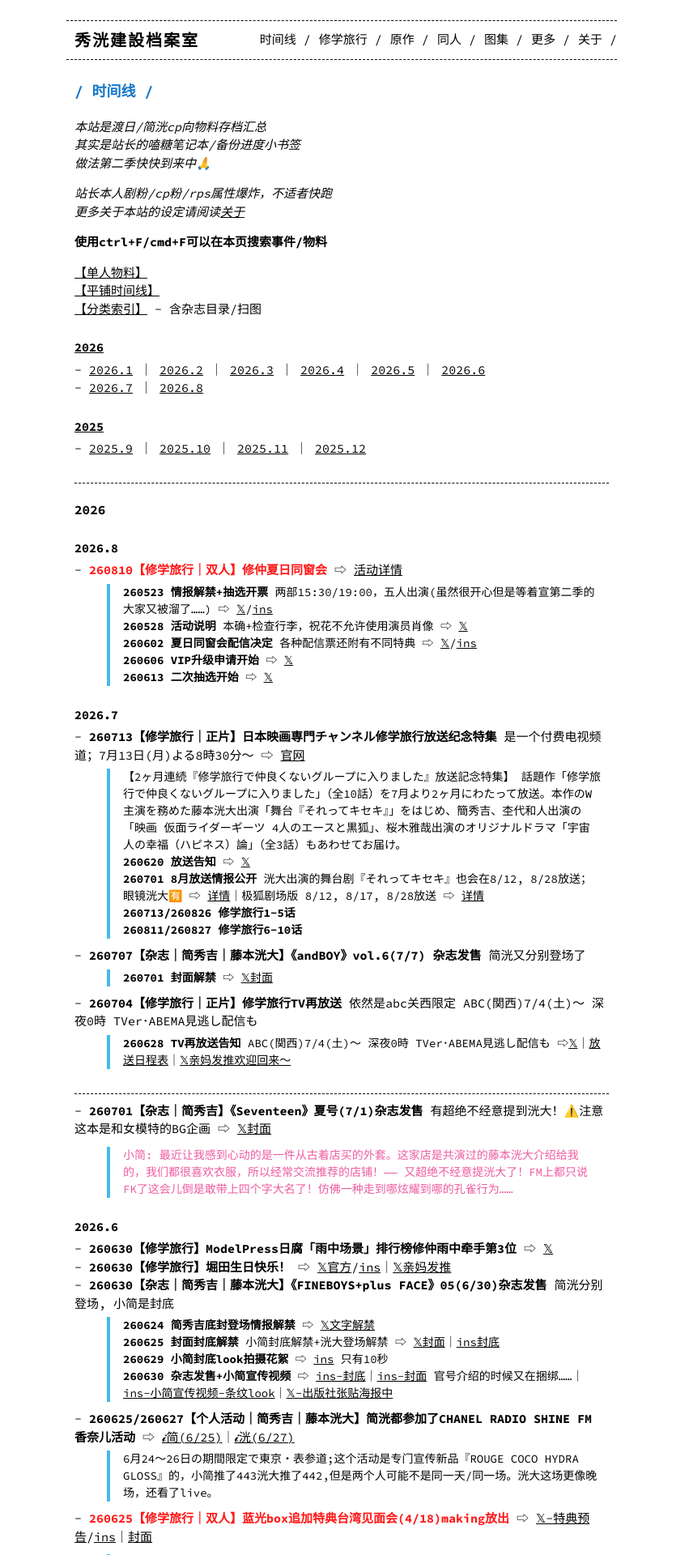
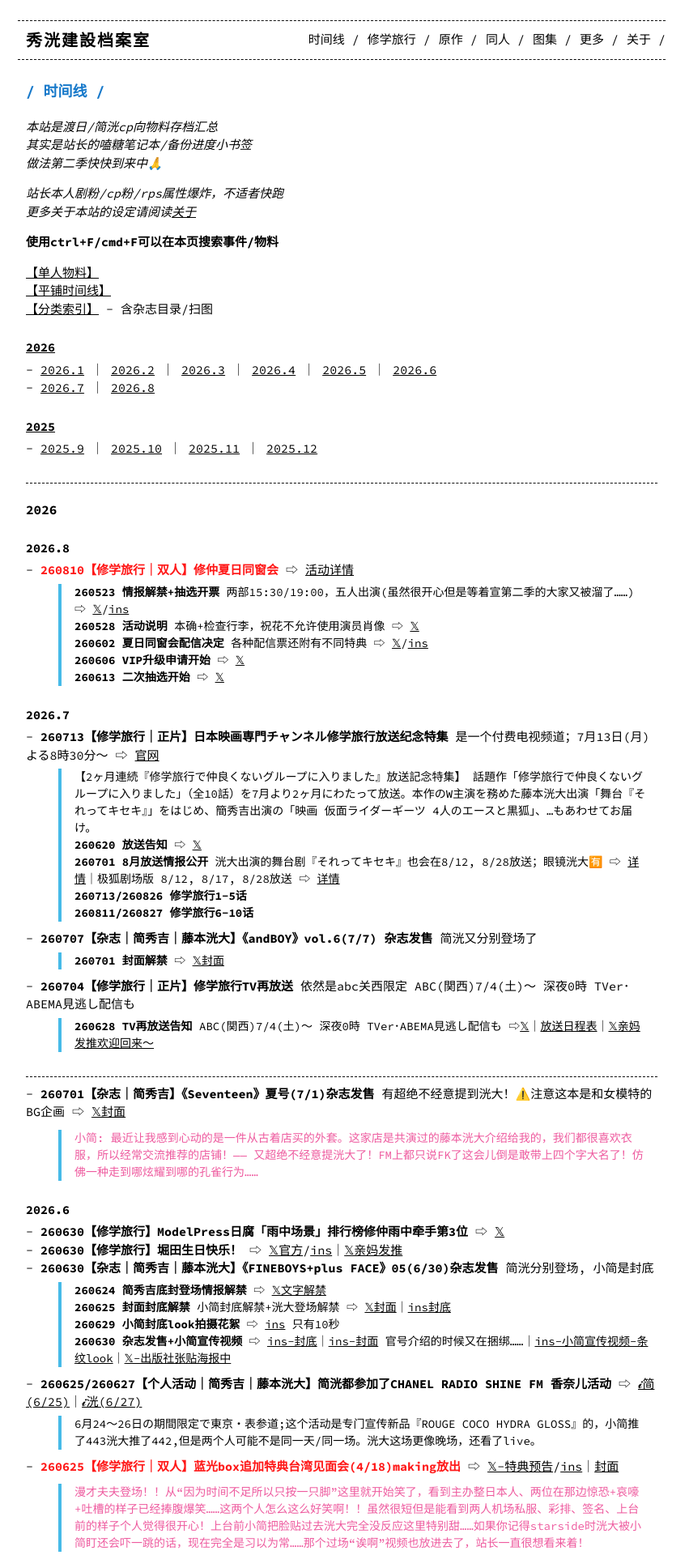
Before and after one commit to eri329/hidekou, a Jekyll site: the page built from index.md, in a window 1280 px wide. Shown: the top 1920 px of the page at 81% size, without its empty margins (218-1069 px from the left). Built offline with Jekyll 4.4.1, drawn with Linux system fonts in a browser that asks for light colours; comment, search, counter and statistics services are not loaded.

Commit message:
increase page width to 800px

```diff
--- a/_sass/base.scss
+++ b/_sass/base.scss
@@ -9,7 +9,7 @@ $base-font-size: 15px !default;
 $mobile-font-size: 16px !default;
 $base-line-height: 1.5 !default;
 $container-width: 100% !default;
-$container-max-width: 680px !default;
+$container-max-width: 800px !default; // 680px is the max width of the content area in the default Jekyll theme
 
 /**
  * Global
--- a/index.md
+++ b/index.md
@@ -49,7 +49,7 @@ permalink: /
 {: #jul2026}
 
 * **260713【修学旅行｜正片】日本映画専門チャンネル修学旅行放送纪念特集** 是一个付费电视频道；7月13日(月)よる8時30分～ ⇨ [官网](https://www.nihon-eiga.com/osusume/schooltrip/)
-    > 【2ヶ月連続『修学旅行で仲良くないグループに入りました』放送記念特集】 話題作「修学旅行で仲良くないグループに入りました」（全10話）を7月より2ヶ月にわたって放送。本作のW主演を務めた藤本洸大出演「舞台『それってキセキ』」をはじめ、簡秀吉、杢代和人出演の「映画 仮面ライダーギーツ 4人のエースと黒狐」、桜木雅哉出演のオリジナルドラマ「宇宙人の幸福（ハピネス）論」（全3話）もあわせてお届け。
+    > 【2ヶ月連続『修学旅行で仲良くないグループに入りました』放送記念特集】 話題作「修学旅行で仲良くないグループに入りました」（全10話）を7月より2ヶ月にわたって放送。本作のW主演を務めた藤本洸大出演「舞台『それってキセキ』」をはじめ、簡秀吉出演の「映画 仮面ライダーギーツ 4人のエースと黒狐」、...もあわせてお届け。
     > **260620 放送告知** ⇨ [𝕏](https://x.com/nihoneiga/status/2068134269550219618)
     > **260701 8月放送情报公开** 洸大出演的舞台剧『それってキセキ』也会在8/12, 8/28放送；眼镜洸大🈶 ⇨ [详情](https://www.nihon-eiga.com/program/detail/nh00030421_0001.html)｜极狐剧场版 8/12, 8/17, 8/28放送 ⇨ [详情](https://www.nihon-eiga.com/program/detail/nh00030422_0001.html)
     > **260713/260826 修学旅行1-5话**
```
Also changed, not shown: category.md (+1 -1 lines).
